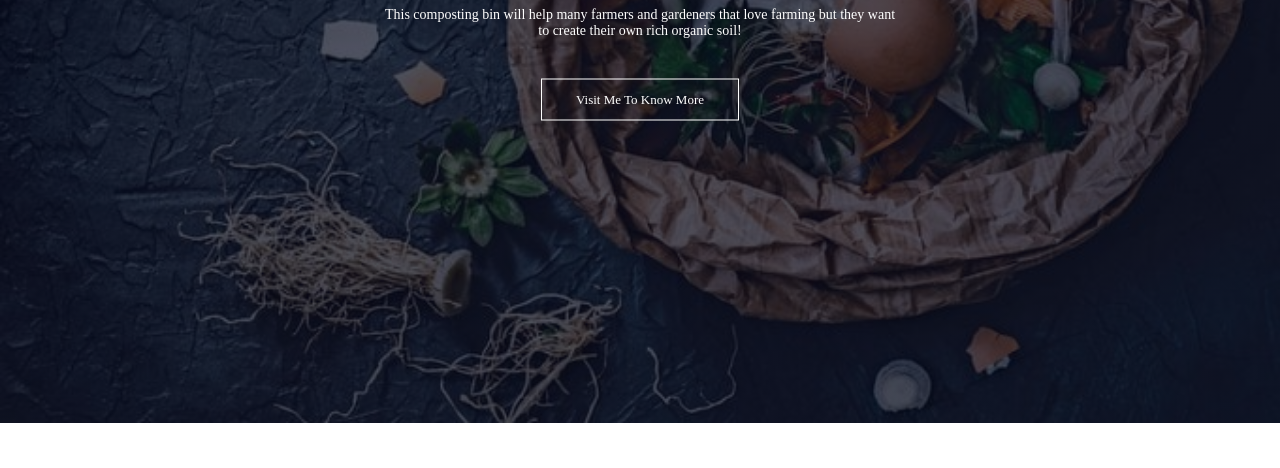
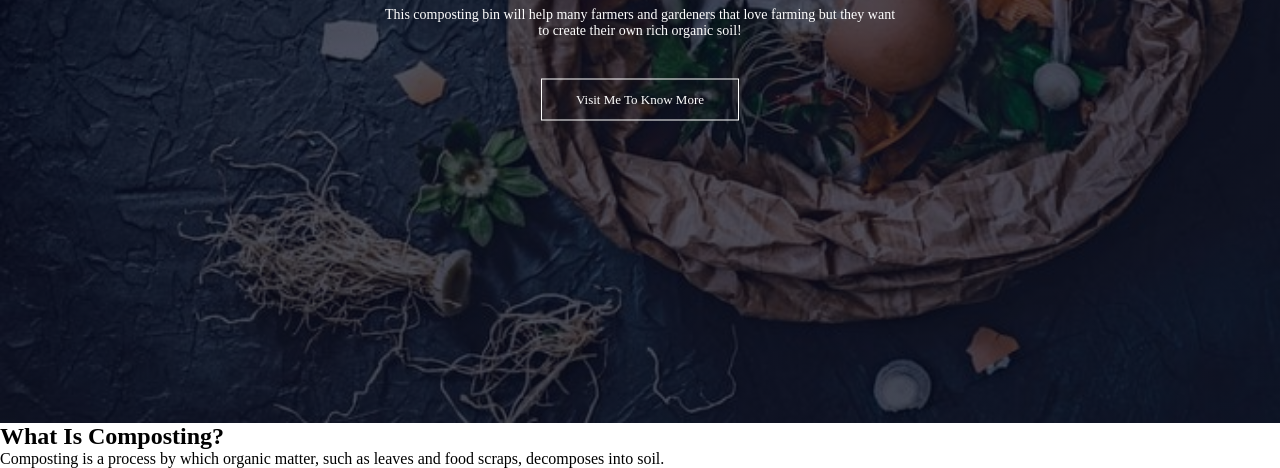
Before and after one commit to LaylaSawan/Old-Website, a website: page index.html in a window 1280 px wide. Shown: the part 377-845 px from the top of the page. Before the commit the page ends 800 px from the top, so only its background shows below. Drawn offline with Linux system fonts and the light colour scheme.

Commit message:
changes to composting

```diff
--- a/index.html
+++ b/index.html
@@ -40,6 +40,24 @@
 </div>
         </section>
 
+<!------ What Is Composting? ------->
+
+<section class="Composting">
+    <h1>What Is Composting?</h1>
+    <p>Composting is a process by which organic matter, such as leaves and food scraps, decomposes into soil.</p>
+</section>
+
+
+
+
+
+
+
+
+
+
+
+
 <!--------JavaScript for Toggle Menu------->
 
         <script>
```
